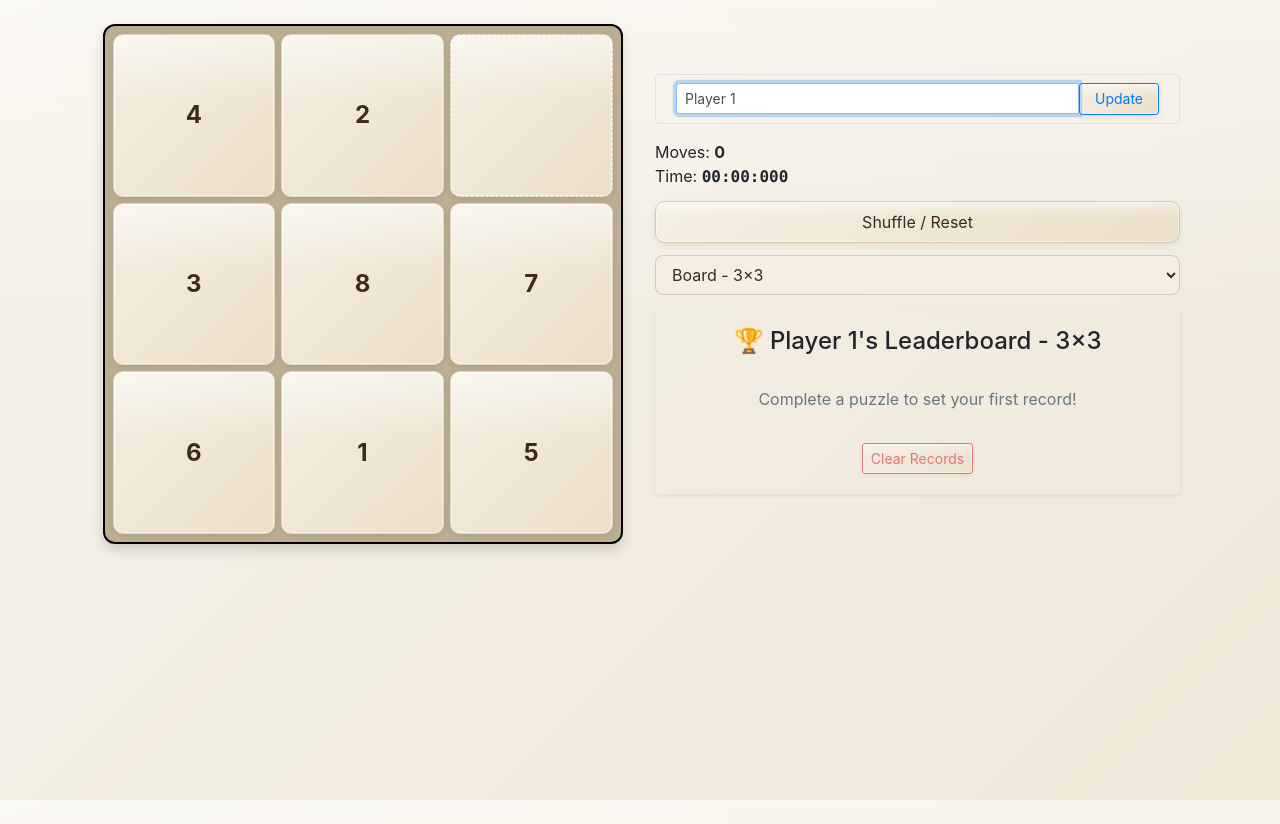
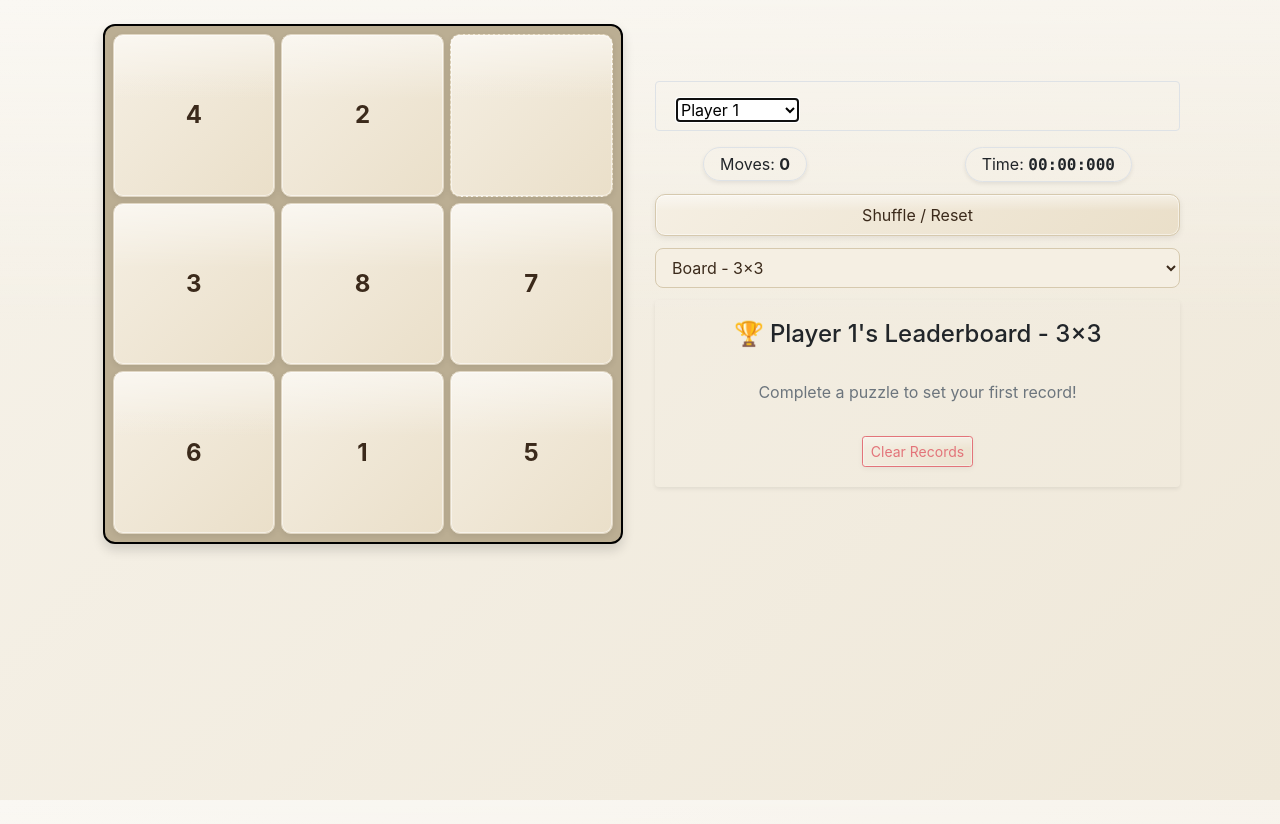
Before and after one commit to digambardarade/ng-simple-num-puzzle-v2, an Angular app: page / in a window 1280 px wide. Both pictures are taken after a click on the button "Change". Built offline with nearby package versions, Linux system fonts and the light colour scheme.

Commit message:
Error Handling OK

```diff
--- a/src/app/simple-puzzle/simple-puzzle.component.html
+++ b/src/app/simple-puzzle/simple-puzzle.component.html
@@ -78,24 +78,51 @@
         <div class="sp-player mb-1">
           <div class="card bg-transparent border">
             <div class="card-body py-2">
-              <div class="d-flex align-items-center justify-content-between">
-                <!-- Player name display or edit -->
-                <div class="flex-grow-1 me-2">
-                  <ng-container *ngIf="!editingPlayerName; else editName">
-                    <span class="fw-bold text-primary me-2">👤</span>
-                    <span class="fw-bold">{{ playerName }}</span>
-                  </ng-container>
-                  <ng-template #editName>
-                    <div class="input-group input-group-sm">
+              <div *ngIf="statusMessage.startsWith('Error:')" class="alert alert-danger py-1 px-2 mb-2" role="alert" style="font-size:0.95em;">
+                {{ statusMessage }}
+              </div>
+              <div *ngIf="!editingPlayerName && !editingCurrentPlayer" class="d-flex align-items-center justify-content-between w-100">
+                <div class="d-flex align-items-center gap-2">
+                  <span class="fw-bold text-primary" style="font-size: 1.3em;">👤</span>
+                  <span class="fw-bold" style="font-size: 1.1em;">{{ playerName }}</span>
+                </div>
+                <div class="d-flex gap-2">
+                  <button
+                    class="btn btn-outline-primary btn-sm d-flex align-items-center justify-content-center px-2"
+                    (click)="editingCurrentPlayer = true; editingPlayerName = false; addingNewPlayer = false;"
+                    title="Edit current player name"
+                    style="min-width: 80px; height: 2em;"
+                  >
+                    <i class="fas fa-pencil-alt"></i>&nbsp;Edit
+                  </button>
+                  <button
+                    class="btn btn-outline-secondary btn-sm d-flex align-items-center justify-content-center px-2"
+                    (click)="editingPlayerName = true; editingCurrentPlayer = false; addingNewPlayer = false;"
+                    title="Change player"
+                    style="min-width: 90px; height: 2em;"
+                  >
+                    <i class="fas fa-exchange-alt"></i>&nbsp;Change
+                  </button>
+                </div>
+              </div>
+              <div *ngIf="editingPlayerName" class="input-group input-group-sm mt-2">
+                <select
+                  *ngIf="!addingNewPlayer"
+                  class="form-select"
+                  [ngModel]="playerName"
+                  (ngModelChange)="updatePlayerName($event)"
+                  autofocus
+                >
+                  <option *ngFor="let name of allPlayerNames" [value]="name">{{ name }}</option>
+                  <option [value]="''">+ New Player</option>
+                </select>
+                <ng-container *ngIf="addingNewPlayer">
                   <input
                     type="text"
                     class="form-control"
-                        [value]="playerName"
+                    placeholder="Enter new player name"
                     #nameInput
-                        (keyup.enter)="
-                          updatePlayerName(nameInput.value);
-                          editingPlayerName = false
-                        "
+                    (keyup.enter)="updatePlayerName(nameInput.value)"
                     (blur)="updatePlayerName(nameInput.value)"
                     autofocus
                   />
@@ -103,42 +130,44 @@
                     type="button"
                     class="btn btn-outline-primary btn-sm ms-2"
                     style="min-width: 80px; height: 32px"
-                        (click)="
-                          updatePlayerName(nameInput.value);
-                          editingPlayerName = false
-                        "
+                    (click)="updatePlayerName(nameInput.value)"
+                    title="Add player"
+                  >
+                    Add <i class="fas fa-check"></i>
+                  </button>
+                </ng-container>
+              </div>
+              <div *ngIf="editingCurrentPlayer" class="input-group input-group-sm mt-2">
+                <input
+                  type="text"
+                  class="form-control"
+                  [value]="playerName"
+                  #editNameInput
+                  (keyup.enter)="updatePlayerName(editNameInput.value)"
+                  (blur)="updatePlayerName(editNameInput.value)"
+                  autofocus
+                />
+                <button
+                  type="button"
+                  class="btn btn-outline-primary btn-sm ms-2"
+                  style="min-width: 80px; height: 32px"
+                  (click)="updatePlayerName(editNameInput.value)"
                   title="Update player name"
                 >
                   Update <i class="fas fa-check"></i>
                 </button>
               </div>
-                  </ng-template>
-                </div>
-                <!-- Change button -->
-                <button
-                  *ngIf="!editingPlayerName"
-                  class="btn btn-outline-secondary btn-sm"
-                  (click)="editingPlayerName = true"
-                  title="Change player name"
-                  style="min-width: 80px; height: 32px"
-                >
-                  Change <i class="fas fa-edit"></i>
-                </button>
             </div>
           </div>
         </div>
-        </div>
-        <div class="sp-stats">
-          <div class="div">
-            <span
-              >Moves: <strong>{{ moveCount }}</strong></span
-            >
-          </div>
-          <div class="div">
-            <span
-              >Time:
-              <strong class="mono">{{ formatTime(elapsedMs) }}</strong></span
-            >
+        <div class="sp-stats px-5">
+          <div class="d-flex justify-content-between align-items-center gap-3">
+            <span class="px-3 py-1 bg-transparent border rounded-pill fw-semibold shadow-sm">
+              Moves: <strong>{{ moveCount }}</strong>
+            </span>
+            <span class="px-3 py-1 bg-transparent border rounded-pill fw-semibold shadow-sm">
+              Time: <strong class="mono">{{ formatTime(elapsedMs) }}</strong>
+            </span>
           </div>
         </div>
 
--- a/src/app/simple-puzzle/simple-puzzle.component.ts
+++ b/src/app/simple-puzzle/simple-puzzle.component.ts
@@ -16,6 +16,21 @@ interface LeaderboardData {
   styleUrls: ['./simple-puzzle.component.scss']
 })
 export class SimplePuzzleComponent implements OnInit, AfterViewChecked {
+    startTimer(): void {
+      this.startTime = Date.now();
+      this.timerId = setInterval(() => {
+        if (this.startTime !== null) {
+          this.elapsedMs = Date.now() - this.startTime;
+        }
+      }, 100);
+    }
+
+    stopTimer(): void {
+      if (this.timerId) {
+        clearInterval(this.timerId);
+        this.timerId = null;
+      }
+    }
   @ViewChild('playAgainBtn') playAgainBtn!: ElementRef<HTMLButtonElement>;
 
   size = 3; // default board size
@@ -30,6 +45,9 @@ export class SimplePuzzleComponent implements OnInit, AfterViewChecked {
   leaderboard: LeaderboardData = {};
   isNewRecord = { moves: false, time: false };
   playerName: string = 'Player 1';
+  allPlayerNames: string[] = [];
+  addingNewPlayer: boolean = false;
+  editingCurrentPlayer: boolean = false;
   editingPlayerName: boolean = false;
   ngOnInit(): void {
     // Load last player name if available
@@ -37,6 +55,20 @@ export class SimplePuzzleComponent implements OnInit, AfterViewChecked {
     if (storedName) {
       this.playerName = storedName;
     }
+    // Load all player names from localStorage
+    const storedPlayers = localStorage.getItem('puzzle-all-players');
+    if (storedPlayers) {
+      try {
+        this.allPlayerNames = JSON.parse(storedPlayers).sort((a: string, b: string) => a.localeCompare(b));
+      } catch {
+        this.allPlayerNames = [this.playerName];
+      }
+    } else {
+      this.allPlayerNames = [this.playerName];
+    }
+    this.addingNewPlayer = false;
+    this.editingCurrentPlayer = false;
+    this.editingPlayerName = false;
     this.loadLeaderboard();
     this.reset();
   }
@@ -158,22 +190,6 @@ export class SimplePuzzleComponent implements OnInit, AfterViewChecked {
     return this.tiles[this.tiles.length - 1] === 0;
   }
 
-  startTimer(): void {
-    this.startTime = Date.now();
-    this.timerId = setInterval(() => {
-      if (this.startTime !== null) {
-        this.elapsedMs = Date.now() - this.startTime;
-      }
-    }, 100);
-  }
-
-  stopTimer(): void {
-    if (this.timerId) {
-      clearInterval(this.timerId);
-      this.timerId = null;
-    }
-  }
-
   get isRunning(): boolean {
     return this.timerId !== null;
   }
@@ -267,9 +283,72 @@ export class SimplePuzzleComponent implements OnInit, AfterViewChecked {
 
   updatePlayerName(name: string): void {
     const trimmed = name.trim();
+    if (this.addingNewPlayer) {
+      if (!trimmed) {
+        // Optionally, show a warning or shake input
+        return;
+      }
+      if (this.allPlayerNames.includes(trimmed)) {
+        this.statusMessage = `Error: Player name '${trimmed}' already exists.`;
+        return;
+      }
+      this.playerName = trimmed;
+      this.allPlayerNames.push(this.playerName);
+      this.allPlayerNames.sort((a, b) => a.localeCompare(b));
+      localStorage.setItem('puzzle-player-name', this.playerName);
+      localStorage.setItem('puzzle-all-players', JSON.stringify(this.allPlayerNames));
+      this.statusMessage = `Now playing as ${this.playerName}`;
+      this.saveLeaderboard();
+      this.addingNewPlayer = false;
+      this.editingPlayerName = false;
+      return;
+    }
+    if (this.editingCurrentPlayer) {
+      if (!trimmed) {
+        // Optionally, show a warning or shake input
+        return;
+      }
+      if (trimmed === this.playerName) {
+        // No change, just exit edit mode (allowed)
+        this.editingCurrentPlayer = false;
+        this.editingPlayerName = false;
+        return;
+      }
+      if (this.allPlayerNames.includes(trimmed)) {
+        // Duplicate name, do not allow (unless it's the current name, which is handled above)
+        if (trimmed !== this.playerName) {
+          this.statusMessage = `Error: Player name '${trimmed}' already exists.`;
+          return;
+        }
+      }
+      // Update player name in the list
+      const idx = this.allPlayerNames.indexOf(this.playerName);
+      if (idx !== -1) {
+        this.allPlayerNames[idx] = trimmed;
+        this.allPlayerNames.sort((a, b) => a.localeCompare(b));
+      }
+      this.playerName = trimmed;
+      localStorage.setItem('puzzle-player-name', this.playerName);
+      localStorage.setItem('puzzle-all-players', JSON.stringify(this.allPlayerNames));
+      this.statusMessage = `Player name updated to ${this.playerName}`;
+      this.saveLeaderboard();
+      this.editingCurrentPlayer = false;
+      this.editingPlayerName = false;
+      return;
+    }
+    if (trimmed === '') {
+      this.addingNewPlayer = true;
+      this.playerName = '';
+      return;
+    }
     if (trimmed && trimmed !== this.playerName) {
       this.playerName = trimmed;
       localStorage.setItem('puzzle-player-name', this.playerName);
+      if (!this.allPlayerNames.includes(this.playerName)) {
+        this.allPlayerNames.push(this.playerName);
+        this.allPlayerNames.sort((a, b) => a.localeCompare(b));
+        localStorage.setItem('puzzle-all-players', JSON.stringify(this.allPlayerNames));
+      }
       this.statusMessage = `Now playing as ${this.playerName}`;
       this.saveLeaderboard();
     }
```
Lines whose indentation alone changed are shown as unchanged.
